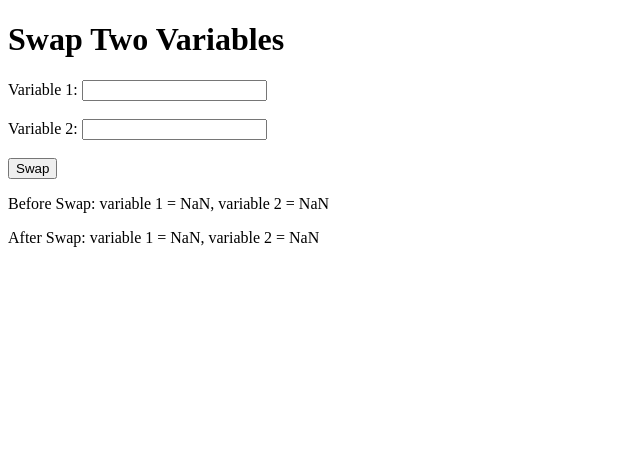
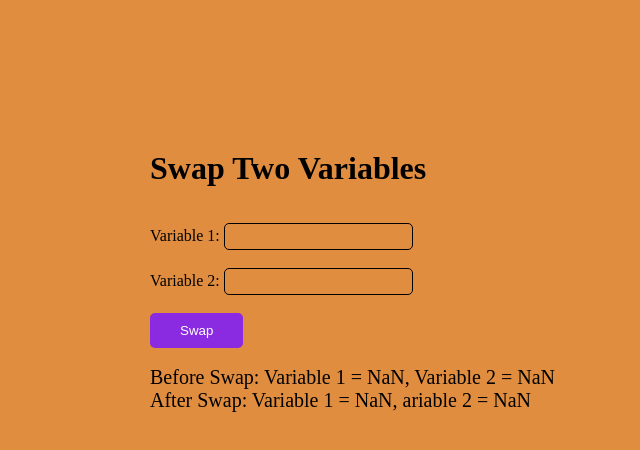
Before and after one commit to krupesh788/Swap-two-numbers-js, a plain HTML site: page index.html in a window 1280 px wide. Both pictures are taken after a click on the button "Swap". Shown: the whole page, without its empty margins (0-640 px from the left). Drawn offline with Linux system fonts and the light colour scheme.

Commit message:
changes added

```diff
--- /dev/null
+++ b/css/style.css
@@ -0,0 +1,35 @@
+*{
+    margin: 0;
+    padding: 0;
+    box-sizing: border-box;
+    background-color: rgb(224, 141, 64);
+}
+.container{
+
+
+    margin: 150px;
+}
+input[type=text]{
+
+    color: rgb(36, 33, 236);
+    padding: 5px;
+    border-radius: 5px;
+    border: 1px solid black;
+
+}
+
+.btn{
+
+    background-color: blueviolet;
+    color: white;
+    padding: 10px 30px;
+    border: none;
+    border-radius: 5px;
+    cursor: pointer;
+}
+#p1{
+    font-size: 20px;
+}
+#p2{
+    font-size: 20px;
+}
--- a/index.html
+++ b/index.html
@@ -4,11 +4,16 @@
 <head>
     <meta charset="UTF-8">
     <meta name="viewport" content="width=device-width, initial-scale=1.0">
+    <link rel="stylesheet" href="css/style.css">
     <title>Document</title>
 </head>
 
 <body>
-    <h1>Swap Two Variables</h1>
+    <div class="container">
+
+        <h1>Swap Two Variables</h1>
+        <br>
+    <br>
 
     Variable 1:
     <input type="text" id="variable1"><br><br>
@@ -16,38 +21,18 @@
     Variable 2:
     <input type="text" id="variable2"><br><br>
 
-    <button onclick="swapNumber()">Swap</button>
+    <button class="btn" onclick="swapNumber()">Swap</button>
 
+
+    <br>
+    <br>
 
     <p id="p1"></p>
     <p id="p2"></p>
 
+</div>
 
-    <script>
-
-        function swapNumber() {
-
-            let Variable1 = parseInt(document.getElementById("variable1").value);
-
-
-            let Variable2 = parseInt(document.getElementById("variable2").value);
-
-
-
-            let temp = Variable1;
-            Variable1 = Variable2;
-            Variable2 = temp;
-
-
-
-            document.getElementById('p1').innerHTML = `Before Swap: variable 1 = ${Variable2}` + ", " + `variable 2 = ${Variable1}`;
-
-            document.getElementById('p2').innerHTML = `After Swap: variable 1 = ${Variable1}` + ", " + `variable 2 = ${Variable2}`;
-
-        }
-
-    </script>
-
+    <script src="./js/script.js"></script>
 </body>
 
 </html>
--- /dev/null
+++ b/js/script.js
@@ -0,0 +1,20 @@
+function swapNumber() {
+
+    let Variable1 = parseInt(document.getElementById("variable1").value);
+
+
+    let Variable2 = parseInt(document.getElementById("variable2").value);
+
+
+
+    let temp = Variable1;
+    Variable1 = Variable2;
+    Variable2 = temp;
+
+
+
+   document.getElementById('p1').innerHTML = `Before Swap: Variable 1 = ${Variable2}` + ", " + `Variable 2 = ${Variable1}`;
+
+    document.getElementById('p2').innerHTML = `After Swap: Variable 1 = ${Variable1}` + ", " + `ariable 2 = ${Variable2}`;
+
+}
```
Also changed, not shown: Swaptwono.png (added), swap two number output.png (deleted).
